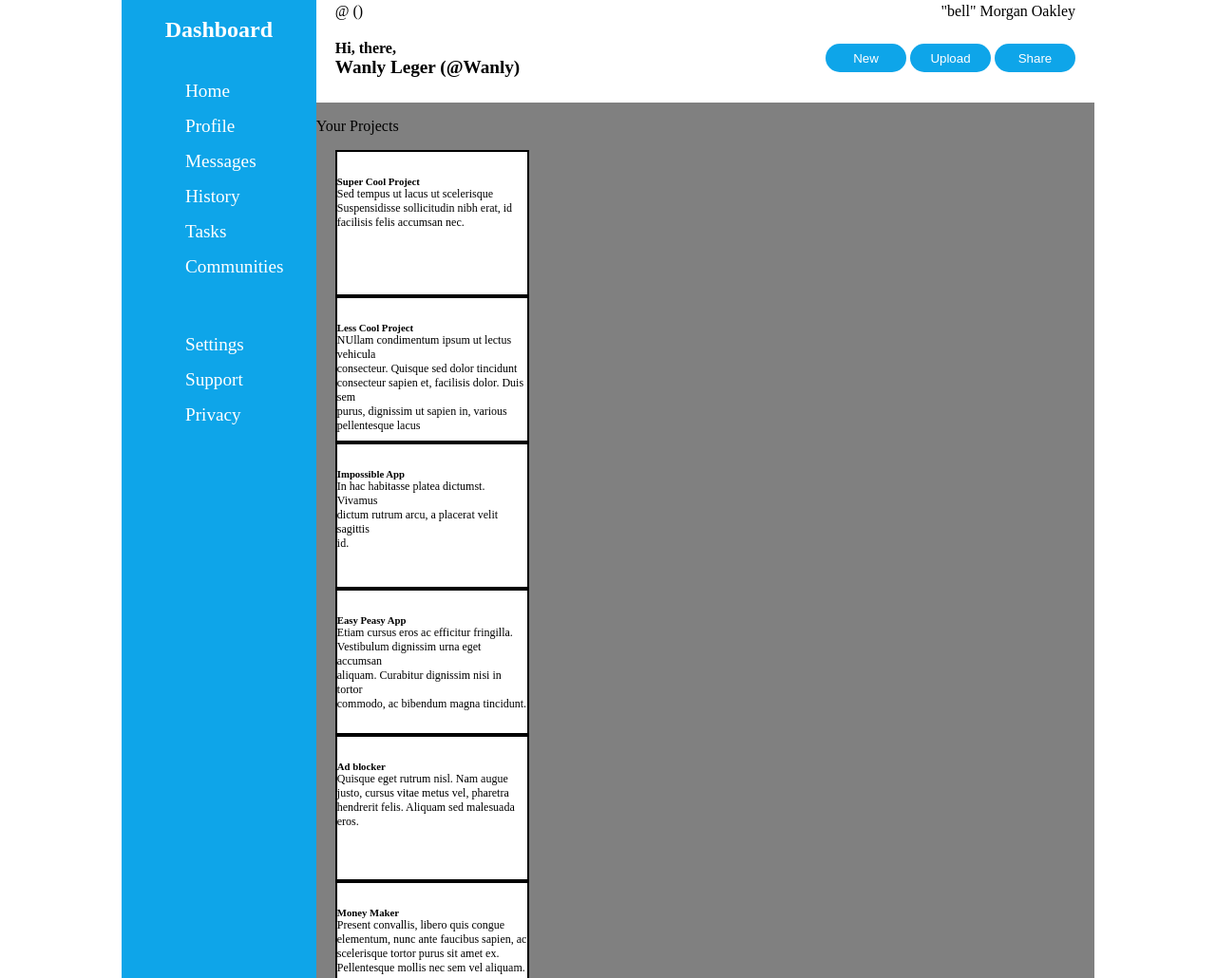
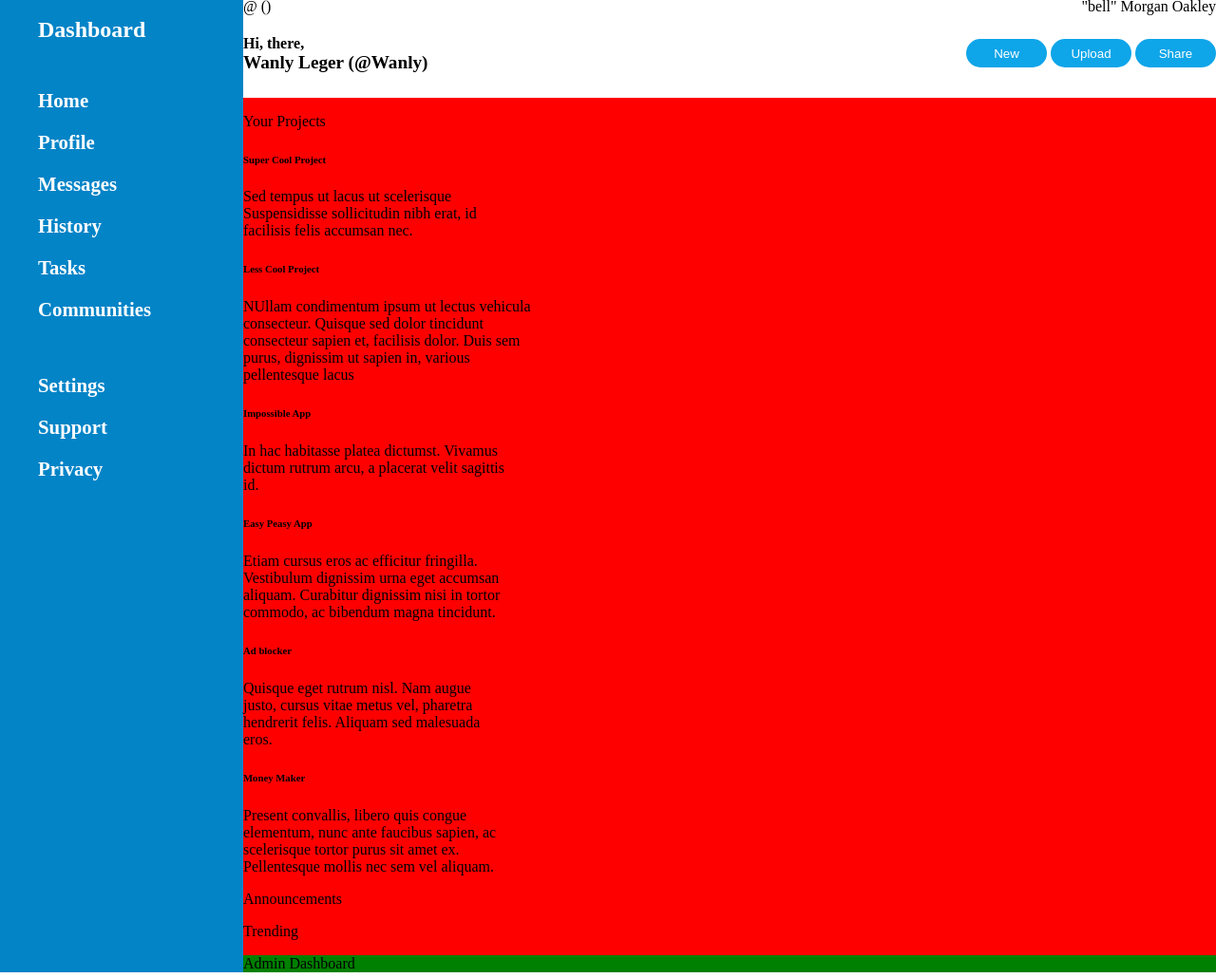
Before and after one commit to WanlyL/Admin-Dashboard-UI, a plain HTML site: page index.html in a window 1280 px wide. Shown: the part 2-1032 px from the top of the page at 95% size. Drawn offline with Linux system fonts and the light colour scheme.

Commit message:
Implemented grid layout to sidebar and header

```diff
--- a/index.html
+++ b/index.html
@@ -56,7 +56,7 @@
         </div>
 
         <div class="main-content">
-            <p>Your Projects</p>
+            <p id="project-header">Your Projects</p>
             <div class="project">
                 <div class="card">
                     <h6>Super Cool Project</h6>
@@ -110,7 +110,7 @@
             </div>
         </div>
 
-        <div class="footer"></div>
+        <div class="footer">Admin Dashboard</div>
     </div>
 </body>
 </html>
--- a/style.css
+++ b/style.css
@@ -2,46 +2,31 @@ body{
     margin: 0;
 }
 .container{
-    overflow: auto;
-    resize: both;
     display: grid;
     grid-template-columns: 1fr 4fr;
-    margin-left: 8rem;
-    margin-right: 8rem;
 }
 
 .sidebar{
-    grid-row: 1 / 3;
-    background-color: #0ea5e9;
-    margin-bottom: 20px;
+    grid-row: 1 / 4;
+    display: grid;
+    grid-template-rows: 75px 300px 250px 1fr;
+    background-color: #0284c7;
 }
 
 #dash{
-    text-align: center;
     color: white;
-    text-align: center;
-    margin-bottom: 40px;
-}
-
-.menu{
-    margin-bottom: 60px;
+    margin-left: 40px;
 }
 
 ul{
-    margin-left: 27px;
-    font-size: 1.2rem;
+    list-style-type: none;
+    color: white;
+    font-size: 1.3rem;
+    font-weight: 700;
 }
 
 li{
-    list-style-type: none;
-    color: white;
-    margin-bottom: 15px;
-}
-
-.Header{
-    background-color: white;
-    margin: 5px 20px;
-    height: 100px;
+    margin-bottom: 20px;
 }
 
 .top-row{
@@ -79,43 +64,9 @@ button{
 }
 
 .main-content{
-    background-color: gray;
+    background-color: red;
 }
 
-.project{
-    gap: 10px;
-    margin-left: 20px;
+.footer{
+    background-color: green;
 }
-
-.card{
-    height: 150px;
-    width: 200px;
-    border: 2px solid black;
-    background-color: white;
-}
-
-h6{
-    margin-bottom: 0;
-}
-.text{
-    font-size: 12px;
-    margin-top: 0;
-}
-
-.news{
-    gap: 10px;
-}
-
-.announcement{
-    width: 200px;
-    height: 150px;
-    border: 2px solid black;
-    background-color: white;
-}
-
-.trending{
-    width: 200px;
-    height: 150px;
-    border: 2px solid black;
-    background-color: white;
-}
```
